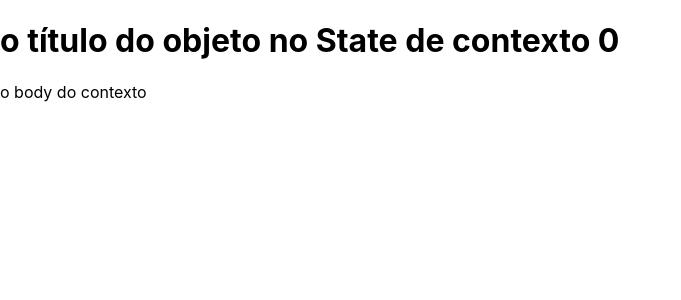
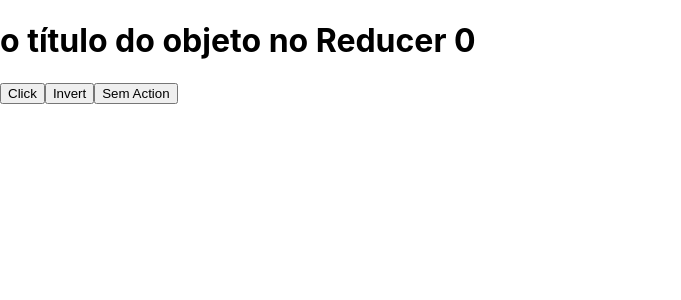
Before and after one commit to francoso77/project-2, a React (Create React App) app: page / in a window 1280 px wide. Shown: the top 300 px of the page, without its empty margins (0-681 px from the left). Built offline with nearby package versions, Linux system fonts and the light colour scheme.

Commit message:
useReducer

```diff
--- a/src/App.js
+++ b/src/App.js
@@ -1,11 +1,65 @@
+import { useReducer } from 'react';
 import './App.css';
-import { AppContext } from './contexts/AppContext';
-import { Div } from './components/Div';
+
+const globalState = {
+  title: 'o título do objeto no Reducer',
+  body: 'o body do Reducer',
+  counter: 0,
+};
+
+const reducer = (state, action) => {
+  switch (action.type) {
+    case 'muda': {
+      console.log('chamou muda com', action.payload);
+      return { ...state, title: action.payload };
+    }
+    case 'inverter': {
+      console.log('Chamou inverter');
+      const { title } = state;
+      return { ...state, title: title.split('').reverse().join('') };
+    }
+  }
+  console.log('Nenhuma action encontrada...');
+  return { ...state };
+};
 
 export default function App() {
+  const [state, dispatch] = useReducer(reducer, globalState);
+  const { counter, title, body } = state;
+
   return (
-    <AppContext>
-      <Div />
-    </AppContext>
+    <div>
+      <h1>
+        {title} {counter}
+      </h1>
+      <button
+        onClick={() =>
+          dispatch({
+            type: 'muda',
+            payload: new Date().toLocaleString('pt-BR'),
+          })
+        }
+      >
+        Click
+      </button>
+      <button
+        onClick={() =>
+          dispatch({
+            type: 'inverter',
+          })
+        }
+      >
+        Invert
+      </button>
+      <button
+        onClick={() =>
+          dispatch({
+            type: 'qualquercoisa',
+          })
+        }
+      >
+        Sem Action
+      </button>
+    </div>
   );
 }
```
Also changed, not shown: src/App_Estruturado.js (added, +11 -0 lines).
